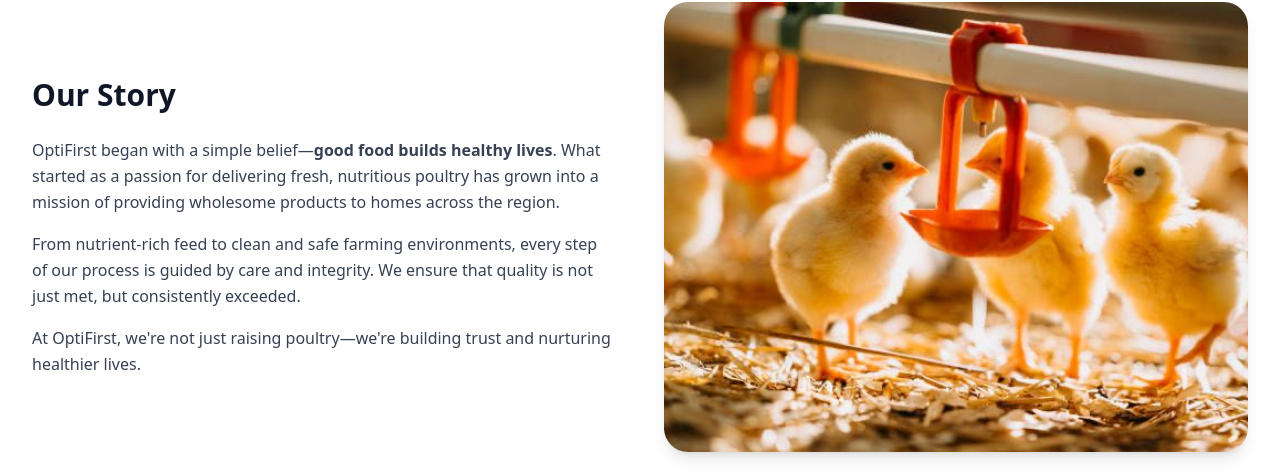
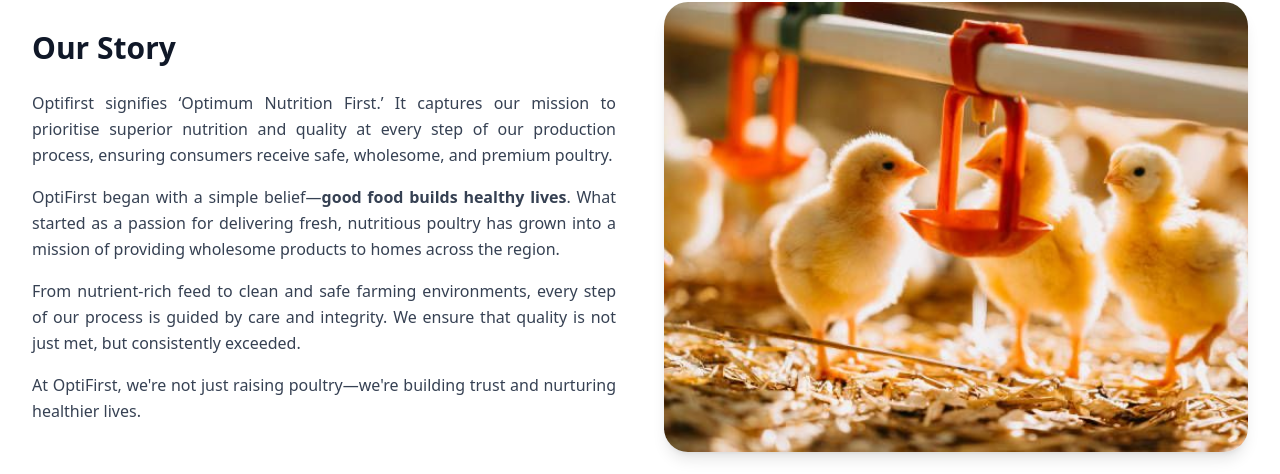
Before and after one commit to SaiRama-Doddi/Optifirst, a React (Vite) app: page / in a window 1280 px wide. Shown: the part 4905-5379 px from the top of the page. Built offline with nearby package versions, Linux system fonts and the light colour scheme.

Commit message:
added about content

```diff
--- a/src/pages/About.tsx
+++ b/src/pages/About.tsx
@@ -20,17 +20,20 @@
           {/* Left Content */}
           <div>
             <h3 className="text-3xl font-bold text-gray-900 mb-6">Our Story</h3>
-            <p className="text-gray-700 leading-relaxed mb-4">
+            <p className="text-gray-700 leading-relaxed mb-4 text-justify">
+              Optifirst signifies ‘Optimum Nutrition First.’ It captures our mission to prioritise superior nutrition and quality at every step of our production process, ensuring consumers receive safe, wholesome, and premium poultry.
+            </p>
+            <p className="text-gray-700 leading-relaxed mb-4 text-justify">
               OptiFirst began with a simple belief—<span className="font-semibold">good food builds healthy lives</span>.
               What started as a passion for delivering fresh, nutritious poultry has grown into a mission
               of providing wholesome products to homes across the region.
             </p>
-            <p className="text-gray-700 leading-relaxed mb-4">
+            <p className="text-gray-700 leading-relaxed mb-4 text-justify">
               From nutrient-rich feed to clean and safe farming environments, every step of
               our process is guided by care and integrity. We ensure that quality is not just met,
               but consistently exceeded.
             </p>
-            <p className="text-gray-700 leading-relaxed">
+            <p className="text-gray-700 leading-relaxed text-justify">
               At OptiFirst, we're not just raising poultry—we're building trust and nurturing healthier lives.
             </p>
           </div>
--- a/src/types/product.ts
+++ b/src/types/product.ts
@@ -165,7 +165,7 @@
     name: 'Chicken Back',
     category: 'offals',
     price: 50,
-    image: 'https://i.pinimg.com/1200x/63/4f/2f/634f2fe9db773d347339b2daf732589a.jpg',
+    image: 'https://slapfarms.com/wp-content/uploads/ChiceknBackshoppable.jpg',
     description: 'Ideal for making rich chicken stock'
   },
   {
```
